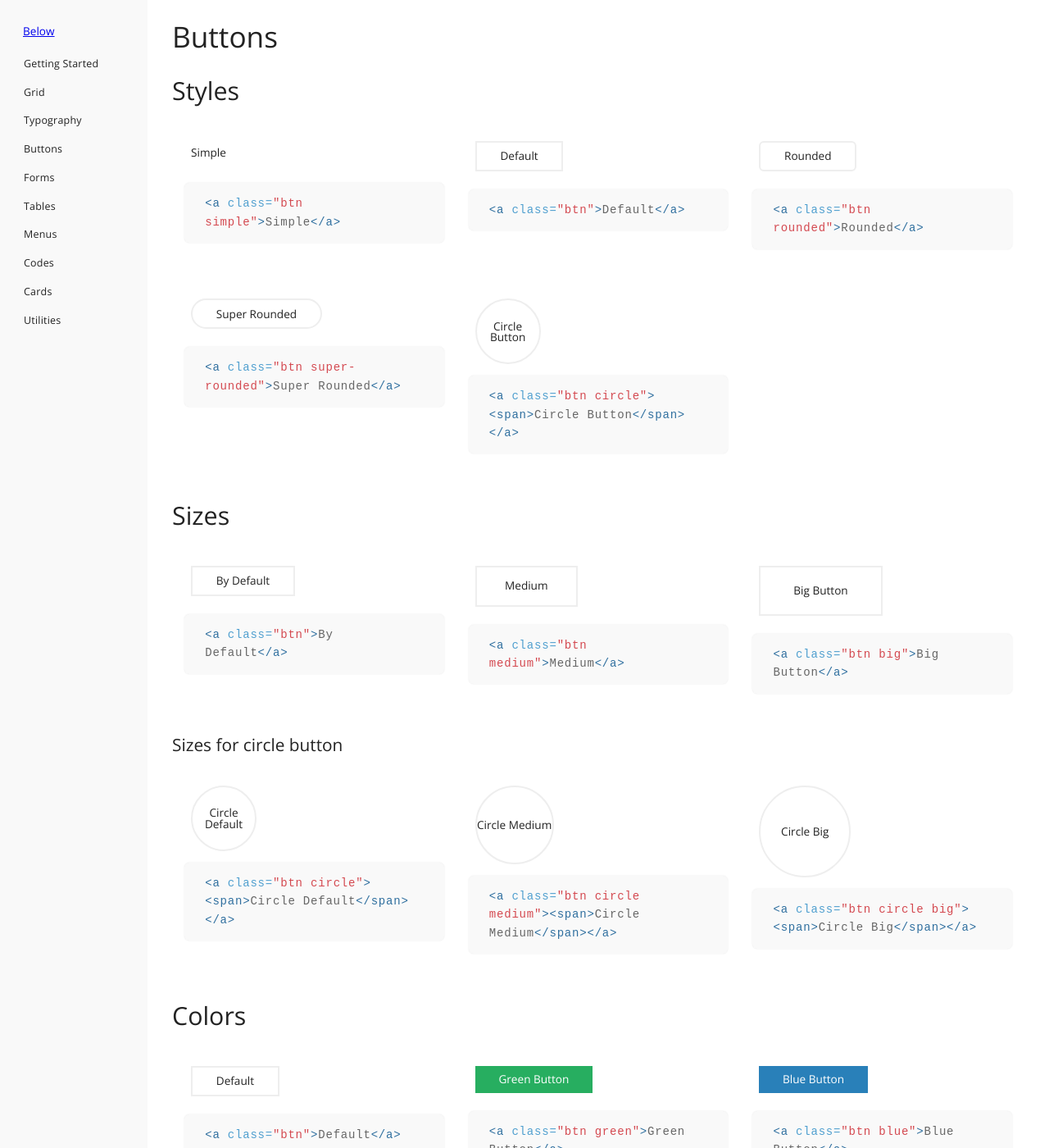
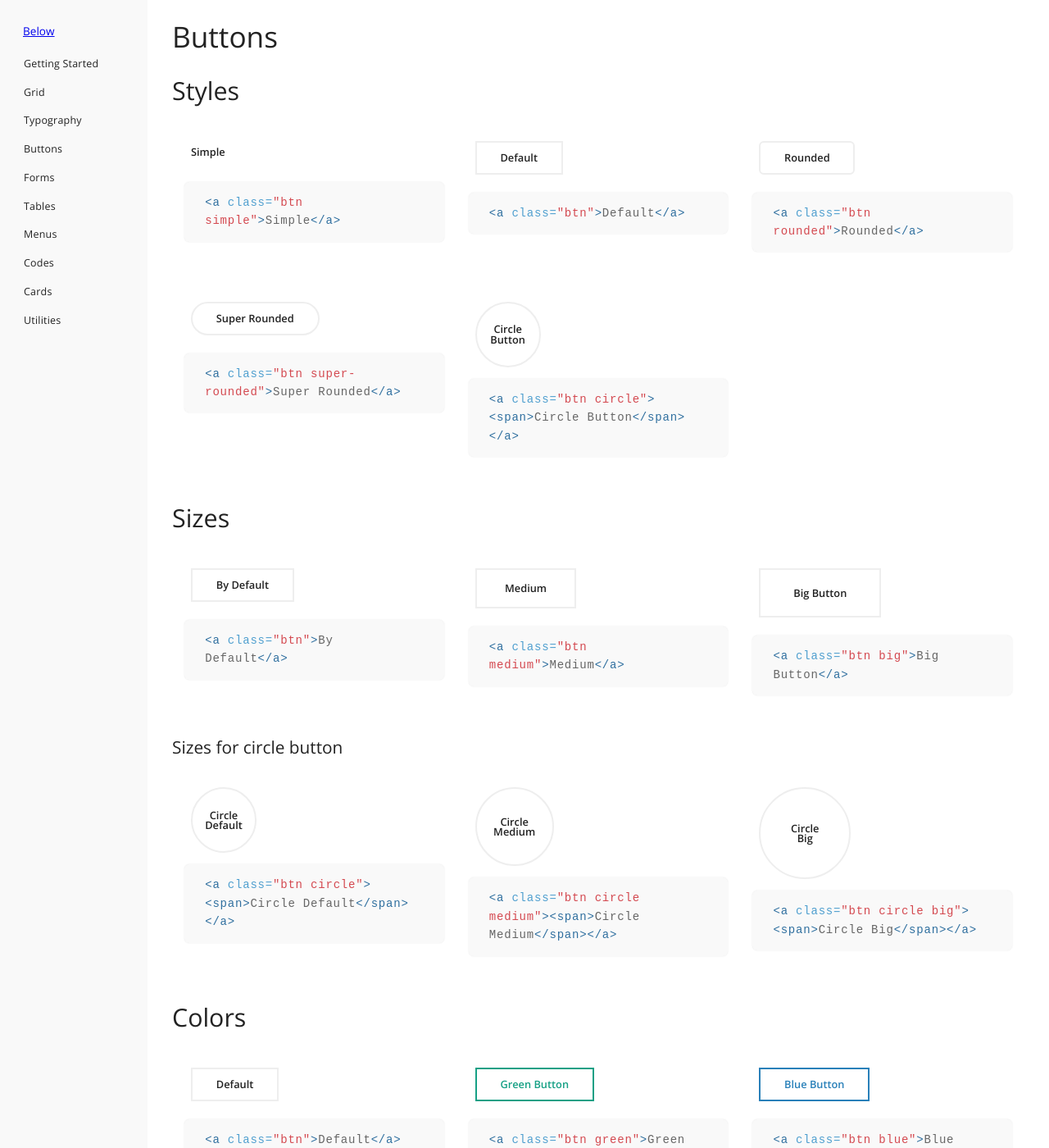
Before and after one commit to innusource/below, a Jekyll site: the page built from 04-buttons.html, in a window 1280 px wide and 1400 px high. Shown: the whole window at 82% size. Built offline with Jekyll 4.4.1, drawn with Linux system fonts in a browser that asks for light colours; some web fonts are replaced; some of the changed text lies outside the part shown.

Commit message:
better buttons

```diff
--- a/04-buttons.html
+++ b/04-buttons.html
@@ -79,8 +79,48 @@
     {% highlight html %}<a class="btn dark-blue">Dark Blue</a>{% endhighlight %}
   </div>
   <div class="element-btn">
+    <a href="#" class="btn yellow">Yellow Button</a>
+    {% highlight html %}<a class="btn yellow">Yellow Button</a>{% endhighlight %}
+  </div>
+  <div class="element-btn">
+    <a href="#" class="btn red">Red Button</a>
+    {% highlight html %}<a class="btn red">Red Button</a>{% endhighlight %}
+  </div>
+  <div class="element-btn">
     <a href="#" class="btn black">Black</a>
     {% highlight html %}<a class="btn black">Black</a>{% endhighlight %}
   </div>
-  <p>* For all color cases (except default): the simple button take the white color for text and transparent for background</p>
 </div>
+
+<h4>Color's Fill</h4>
+<div class="flex">
+  <div class="element-btn">
+    <a href="#" class="btn fill">Default</a>
+    {% highlight html %}<a class="btn fill">Default</a>{% endhighlight %}
+  </div>
+  <div class="element-btn">
+    <a href="#" class="btn green fill">Green Button</a>
+    {% highlight html %}<a class="btn green fill">Green Button</a>{% endhighlight %}
+  </div>
+  <div class="element-btn">
+    <a href="#" class="btn blue fill">Blue Button</a>
+    {% highlight html %}<a class="btn blue fill">Blue Button</a>{% endhighlight %}
+  </div>
+  <div class="element-btn">
+    <a href="#" class="btn dark-blue fill">Dark Blue</a>
+    {% highlight html %}<a class="btn dark-blue fill">Dark Blue</a>{% endhighlight %}
+  </div>
+  <div class="element-btn">
+    <a href="#" class="btn yellow fill">Yellow Button</a>
+    {% highlight html %}<a class="btn yellow fill">Yellow Button</a>{% endhighlight %}
+  </div>
+  <div class="element-btn">
+    <a href="#" class="btn red fill">Red Button</a>
+    {% highlight html %}<a class="btn red fill">Red Button</a>{% endhighlight %}
+  </div>
+  <div class="element-btn">
+    <a href="#" class="btn black fill">Black</a>
+    {% highlight html %}<a class="btn black fill">Black</a>{% endhighlight %}
+  </div>
+</div>
+<p>* For all color cases (except default): the simple button take the white color for text and transparent for background</p>
--- a/_sass/below/_variables.scss
+++ b/_sass/below/_variables.scss
@@ -7,8 +7,12 @@
 $blue-hover:#3498db;
 $dark-blue:#2c3e50;
 $dark-blue-hover:#34495e;
-$green: #27ae60;
-$green-hover:#2ecc71;
+$green: #16a085;
+$green-hover:#1abc9c;
+$yellow:#f1c40f;
+$yellow-two:#feca57;
+$red:#e74c3c;
+$red-two:#c0392b;
 
 
 // Font weight
--- a/_sass/below/buttons.scss
+++ b/_sass/below/buttons.scss
@@ -8,8 +8,10 @@
   transition: all 0.4s ease;
   display: inline-block;
   text-align: center;
-  padding: 0.4rem 1.8rem;
+  padding: 0.55rem 1.8rem;
   margin: 0.5rem;
+  font-weight: 600;
+  font-size: 0.8rem;
   &:hover{background: $light-gray;}
   &:focus{outline:0;}
 }
@@ -31,7 +33,7 @@
   border-radius: 50%;
   line-height: 1;
   box-sizing: border-box;
-  padding: 1.3em 0;
+  padding: 1.3em 0.4em;
   display: flex;
   align-items: center;
   justify-content: center;
@@ -40,17 +42,10 @@
 .btn.circle.medium{
   width: 6rem;
   height: 6rem;
-  padding: 1.8em 0;
-}
-.btn.circle.medium{
-  width: 6rem;
-  height: 6rem;
-  padding: 1.8em 0;
 }
 .btn.circle.big{
   width: 7rem;
   height: 7rem;
-  padding: 2.45em 0;
 }
 .btn.medium{
   padding: 0.8rem 2.15rem;
@@ -58,23 +53,73 @@
 .btn.big{
   padding: 1.15rem 2.5rem;
 }
-.btn.black,.btn.dark-blue,.btn.blue,.btn.green{
-  border:none;
+.btn.black,.btn.dark-blue,.btn.blue,.btn.green,.btn.yellow,.btn.red{
+  &:hover{color: #fff;}
+}
+.btn.green{
+  border-color: $green;
+  color: $green;
+  &:hover { background:$green; }
+}
+.btn.blue{
+  border-color: $blue;
+  color: $blue;
+  &:hover { background: $blue; }
+}
+.btn.dark-blue{
+  border-color: $dark-blue;
+  color: $dark-blue;
+  &:hover { background: $dark-blue; }
+}
+.btn.yellow{
+  border-color: $yellow;
+  color: $yellow;
+  &:hover { background: $yellow; }
+}
+.btn.red{
+  border-color: $red;
+  color: $red;
+  &:hover { background: $red; }
+}
+.btn.black{
+  border-color: $black;
+  color: $black;
+  &:hover { background: $black; }
+}
+.btn.fill{
+  background: #eee;
+  &:hover{background:#ddd;border-color:#ddd;}
+}
+.btn.black.fill,.btn.dark-blue.fill,.btn.blue.fill,.btn.green.fill,.btn.yellow.fill,.btn.red.fill{
   color: #fff;
 }
-.btn.green{
+.btn.green.fill{
+  border-color: $green;
   background: $green;
-  &:hover { background:$green-hover; }
+  &:hover { background:$green-hover; border-color:$green-hover; }
 }
-.btn.blue{
+.btn.blue.fill{
+  border-color: $blue;
   background: $blue;
-  &:hover { background: $blue-hover; }
+  &:hover { background: $blue-hover; border-color:$blue-hover;}
 }
-.btn.dark-blue{
+.btn.dark-blue.fill{
+  border-color: $dark-blue;
   background: $dark-blue;
-  &:hover { background: $dark-blue-hover; }
+  &:hover { background: $dark-blue-hover; border-color:$dark-blue-hover; }
 }
-.btn.black{
+.btn.yellow.fill{
+  border-color: $yellow;
+  background:$yellow;
+  &:hover { background: $yellow-two; border-color: $yellow-two;}
+}
+.btn.red.fill{
+  border-color: $red;
+  background:$red;
+  &:hover { background: $red-two;border-color: $red-two; }
+}
+.btn.black.fill{
+  border-color: $black;
   background: $black;
-  &:hover { background: $black-two; }
+  &:hover { background: $black-two;border-color: $black-two; }
 }
```
